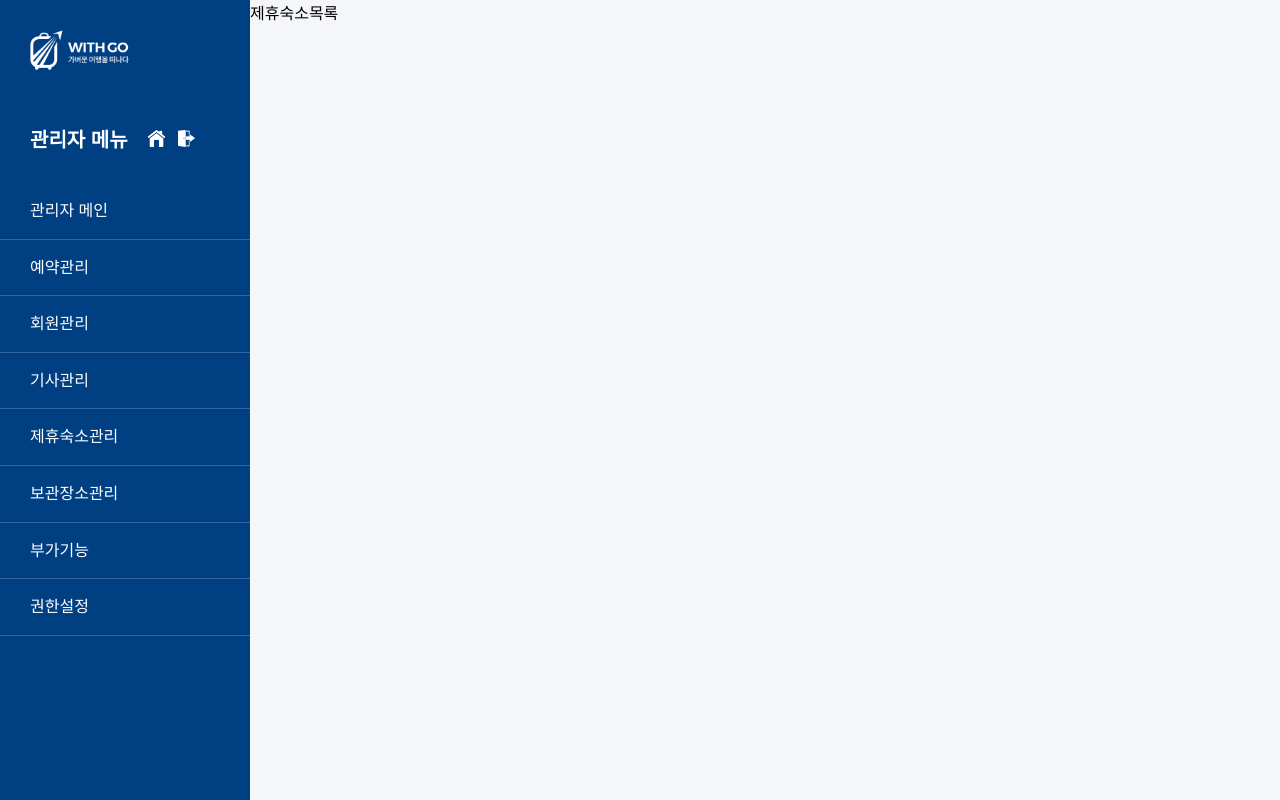
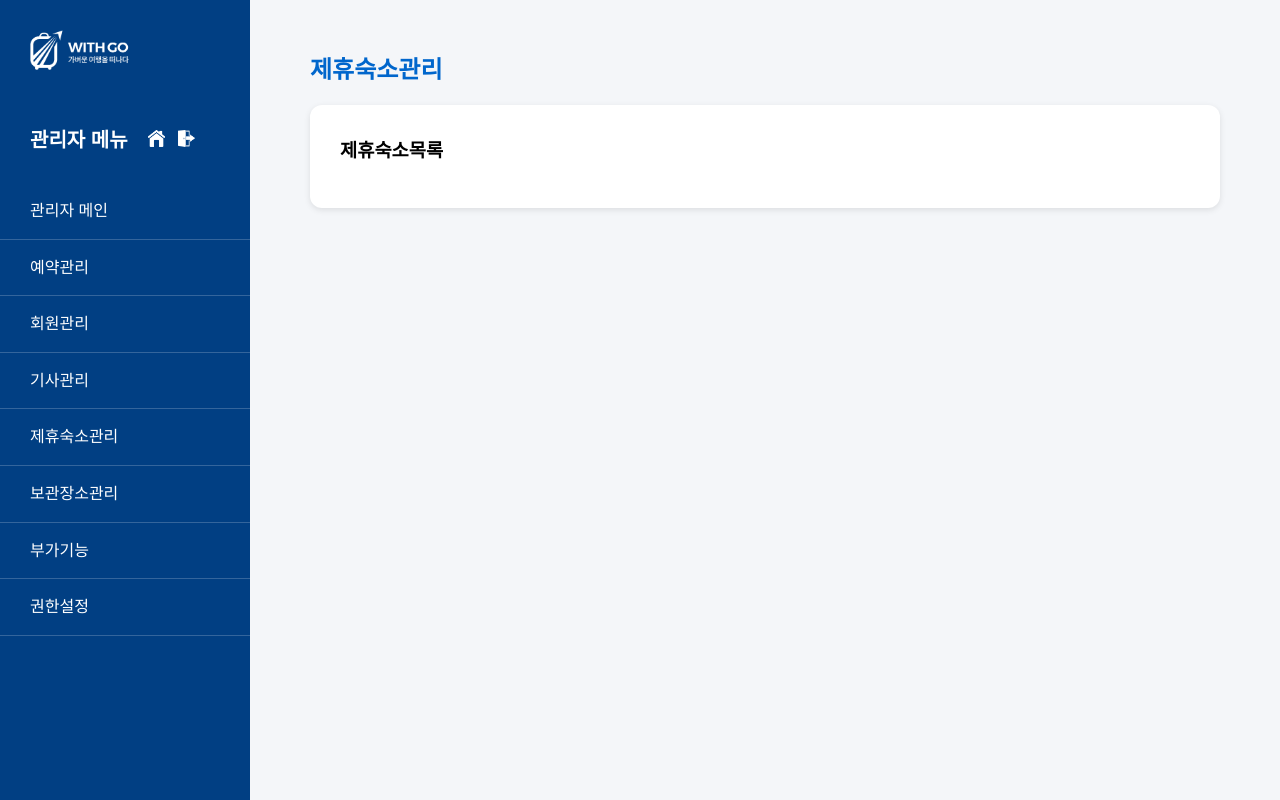
Before and after one commit to cjo3o/with_go_admin, a React (Vite) app: page /partner/list in a window 1280 px wide. Built offline with nearby package versions, Linux system fonts and the light colour scheme.

Commit message:
no message

```diff
--- /dev/null
+++ b/src/p.css
@@ -0,0 +1,6 @@
+/*.header {*/
+/*    font-size: 24px;*/
+/*    font-weight: bold;*/
+/*    margin-bottom: 20px;*/
+/*    color: var(--main-blue);*/
+/*}*/
--- a/src/pages/PartnerList.jsx
+++ b/src/pages/PartnerList.jsx
@@ -2,7 +2,14 @@ import React from 'react';
 
 function PartnerList() {
     return (
-        <div>제휴숙소목록</div>
+        <>
+            <div className='main'>
+                <div className='header'>제휴숙소관리</div>
+                <div className='card'>
+                    <h3>제휴숙소목록</h3>
+                </div>
+            </div>
+        </>
     );
 }
 
```
